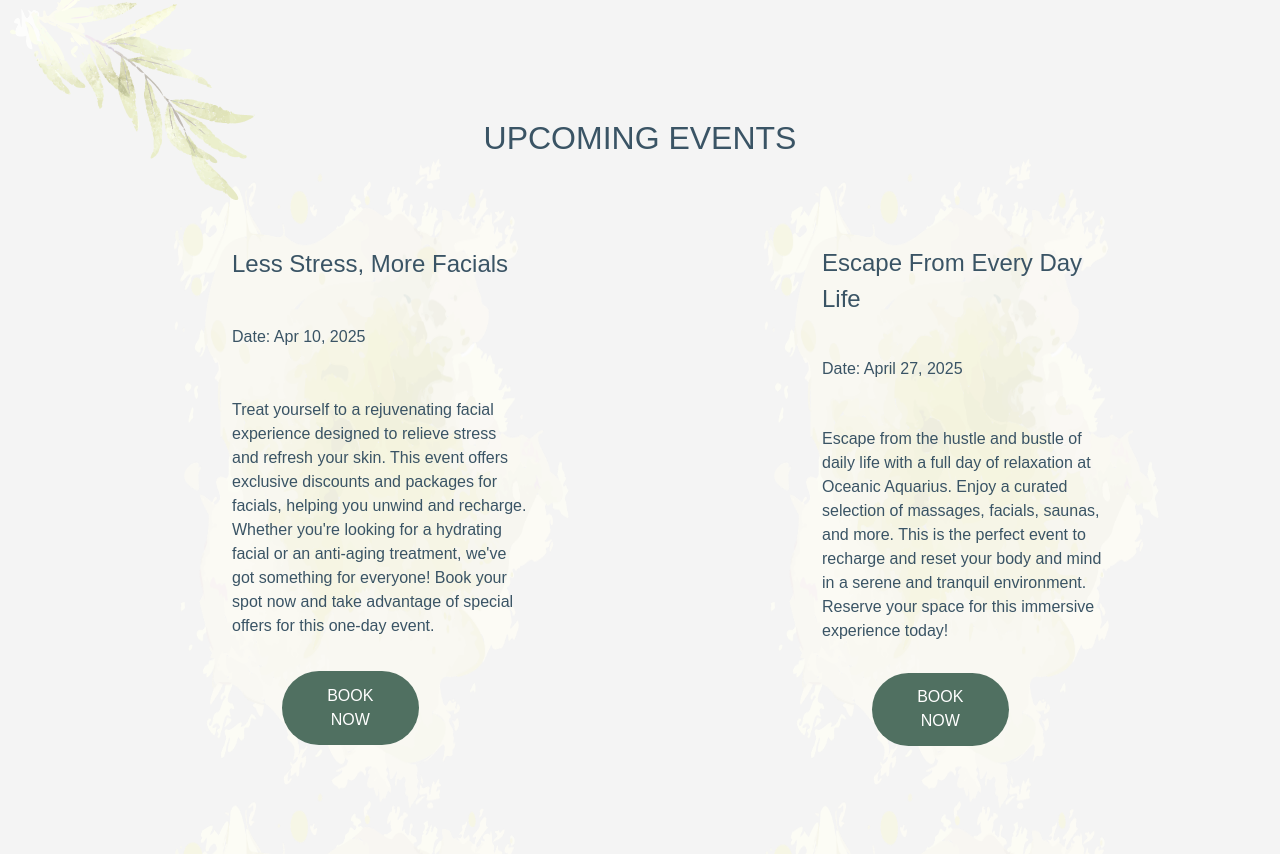
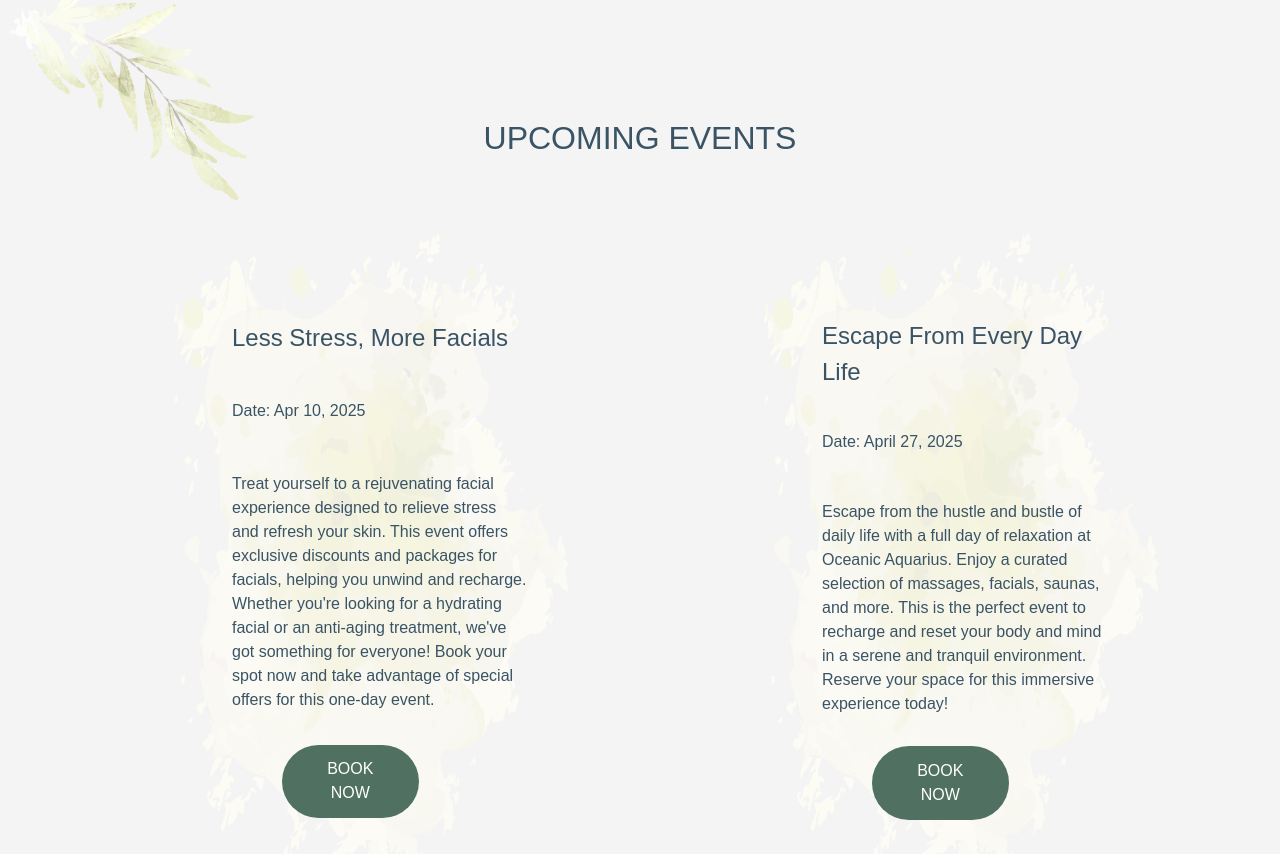
Before and after one commit to EmmaaDy/Examensarbete-SPA, a React (Vite) app in the folder frontend/: page /events in a window 1280 px wide. Shown: the part 326-1180 px from the top of the page. Built offline with nearby package versions, Linux system fonts and the light colour scheme.

Commit message:
Added margins

```diff
--- a/frontend/src/styles/Events.css
+++ b/frontend/src/styles/Events.css
@@ -27,6 +27,7 @@
     color: #3A5465;
     font-size: 2rem;
     font-weight: lighter;
+    margin-bottom: 100px;
 }
 
 .events-leaf {
@@ -40,6 +41,7 @@
     display: grid;
     grid-template-columns: 1fr 1fr;
     margin-left: 100px;
+    margin-bottom: 50px;
 }
 
 .events-bg {
```
